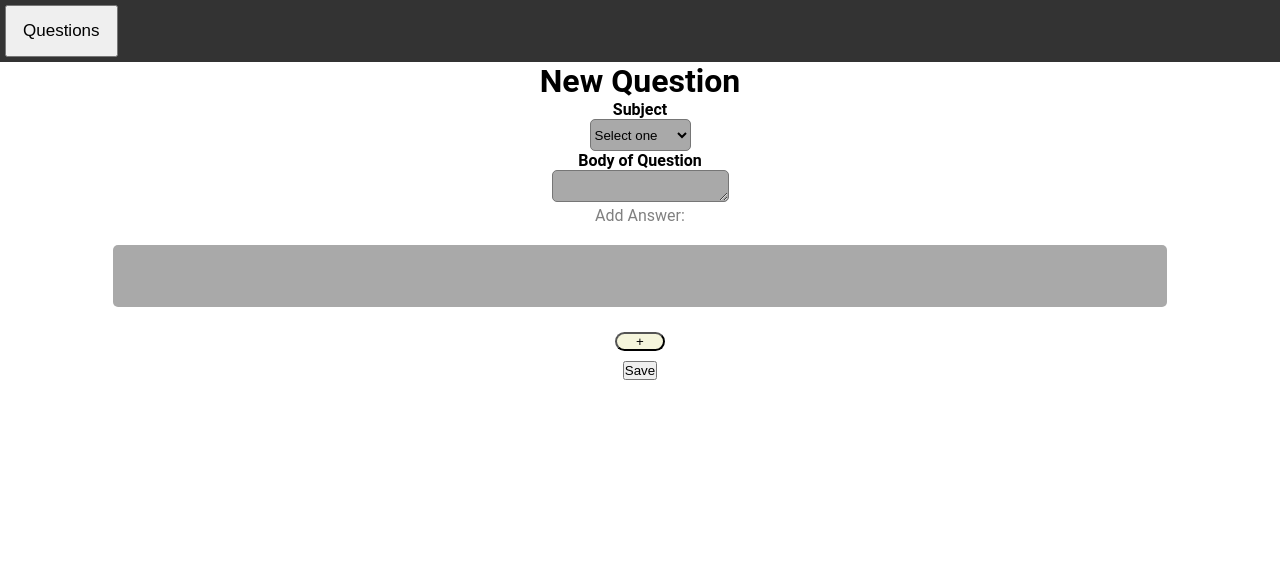
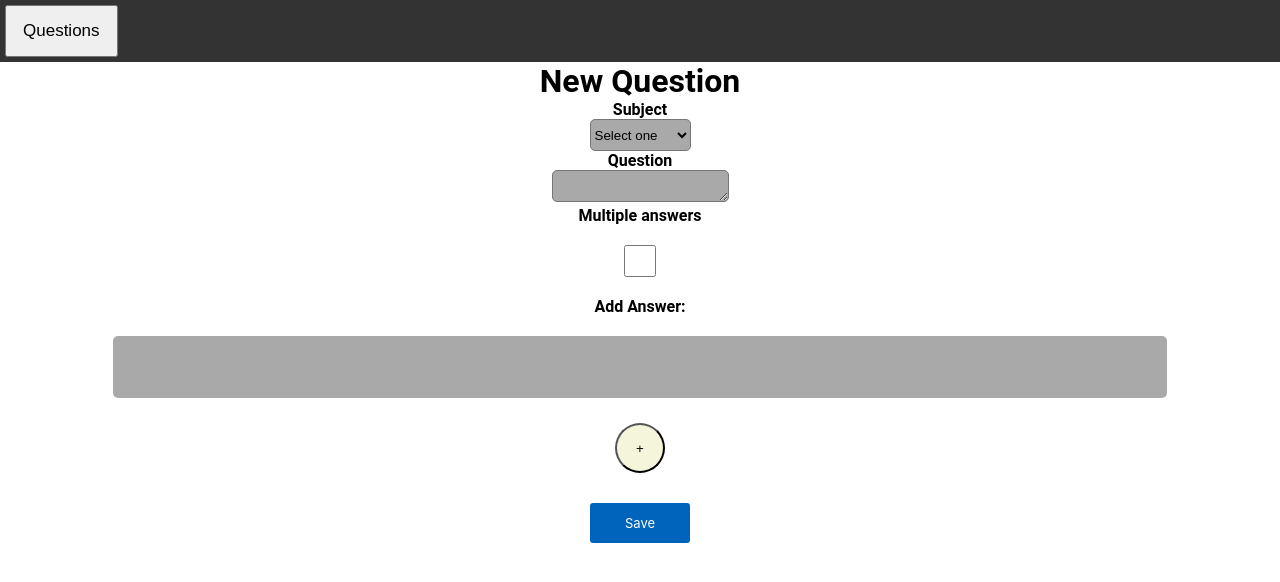
Before and after one commit to Ariel798/QuizzesSystem, a React (Create React App) app in the folder front/: page /newquestionpage in a window 1280 px wide. Shown: the top 582 px of the page. Built offline with nearby package versions, Linux system fonts and the light colour scheme; the HTML template or start-up script is replaced by a standard one.

Commit message:
create multi ans ques

```diff
--- a/front/src/components/Question/createQuestion/newQuestionPage.js
+++ b/front/src/components/Question/createQuestion/newQuestionPage.js
@@ -1,5 +1,5 @@
 import "./newQuestionPage.css";
-import React, { useEffect, useState } from "react";
+import React, { useEffect, useState, useRef } from "react";
 import { useNavigate } from "react-router-dom";
 import { Question } from "../../../models/question";
 import { QuestionService } from "../../../services/questionsService";
@@ -7,42 +7,55 @@ import { QuestionService } from "../../../services/questionsService";
 export function NewQuestionPage() {
   const [answer, setAnswer] = useState("");
   const [answersArr, setAnswers] = useState([]);
+  const [multiAnswers, setMultiAnswers] = useState([]);
   const [quesModel, setQuesModel] = useState(Question);
-  let correctAns = 0;
   const service = QuestionService();
   let navigate = useNavigate();
+  const inputElement = useRef();
   useEffect(() => {}, []);
-
+  const focusInput = () => {
+    inputElement.current.focus();
+  };
   const addToAnswers = () => {
     const tempList = [...answersArr];
     tempList.push(answer);
     setAnswers([...tempList]);
     setAnswer("");
+    focusInput();
   };
-
   const selectCorrect = (e) => {
+    if (quesModel["multiAns"]) {
+      let tempArr = [...multiAnswers];
+      tempArr.push(e.target.id);
+      const filtered = tempArr.filter(
+        (item, index) => tempArr.indexOf(item) === index
+      );
+      setMultiAnswers([...filtered]);
+      return;
+    }
     let tmp = { ...quesModel };
     tmp[e.target.name] = e.target.id;
     setQuesModel(tmp);
   };
-
   const changeModel = (e) => {
+    if (e.target.type === "checkbox") {
+      let tmp = { ...quesModel };
+      tmp[e.target.name] = e.target.checked;
+      setQuesModel(tmp);
+      return;
+    }
     let tmp = { ...quesModel };
     tmp[e.target.name] = e.target.value;
     setQuesModel(tmp);
   };
-
   const saveAnsModel = () => {
     let tmp = { ...quesModel };
     tmp["answers"] = [...answersArr];
+    tmp["correctAnswersArr"] = [...multiAnswers];
     setQuesModel(tmp);
-    if (typeof tmp["correctAnswer"] !== "number") {
     postQuestion(tmp).then(() => {
       navigate("../questionsPage");
     });
-    } else {
-      alert("Please select a correct answer!");
-    }
   };
 
   async function postQuestion(question) {
@@ -67,7 +80,7 @@ export function NewQuestionPage() {
         </select>
       </div>
       <div>
-        <h4>Body of Question</h4>
+        <h4>Question</h4>
         <textarea
           type="text"
           name="body"
@@ -76,13 +89,23 @@ export function NewQuestionPage() {
         ></textarea>
       </div>
       <div>
-        <span>Add Answer:</span>
+        <h4>Multiple answers</h4>
         <input
+          name="multiAns"
+          value={quesModel.multiAns}
+          onChange={changeModel}
+          type="checkbox"
+        ></input>
+      </div>
+      <div>
+        <h4>Add Answer:</h4>
+        <input
+          ref={inputElement}
           value={answer}
           onChange={(e) => setAnswer(e.target.value)}
         ></input>
         <button
-          style={{ width: "50px" }}
+          style={{ width: "50px", height: "50px", marginBottom: "30px" }}
           className="plusButton"
           onClick={() => addToAnswers()}
         >
@@ -90,7 +113,35 @@ export function NewQuestionPage() {
         </button>
       </div>
       <div>
-        {answersArr.map((answer, index) => (
+        {quesModel["multiAns"]
+          ? answersArr.map((answer, index) => (
+              <button
+                style={{
+                  margin: "auto",
+                  marginTop: "10px",
+                  marginBottom: "10px",
+                  borderRadius: "5px",
+                  width: "200px",
+                  wordWrap: "break-word",
+                  display: "block",
+                  border: "solid",
+                  borderWidth: "3px",
+                  alignItems: "center",
+                }}
+                className="answer"
+                key={index}
+              >
+                {answer}, {index}
+                <input
+                  id={index}
+                  onClick={selectCorrect}
+                  style={{ float: "right" }}
+                  name="correctAnswer"
+                  type="checkbox"
+                ></input>
+              </button>
+            ))
+          : answersArr.map((answer, index) => (
               <button
                 style={{
                   margin: "auto",
@@ -119,7 +170,7 @@ export function NewQuestionPage() {
             ))}
       </div>
       <div>
-        <button className="saveBtn" onClick={() => saveAnsModel()}>
+        <button className="saveBtn button" onClick={() => saveAnsModel()}>
           Save
         </button>
       </div>
--- a/front/src/models/question.js
+++ b/front/src/models/question.js
@@ -4,4 +4,6 @@ export const Question = {
   body: "",
   answers: [],
   correctAnswer: 0,
+  correctAnswersArr: [],
+  multiAns: false,
 };
```
Lines whose indentation alone changed are shown as unchanged.
